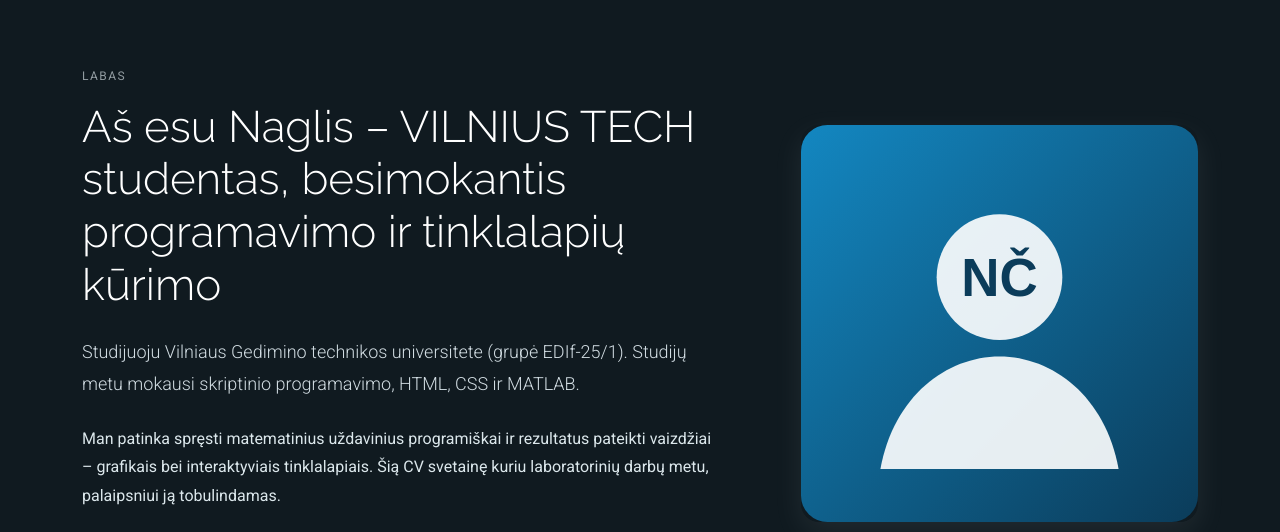
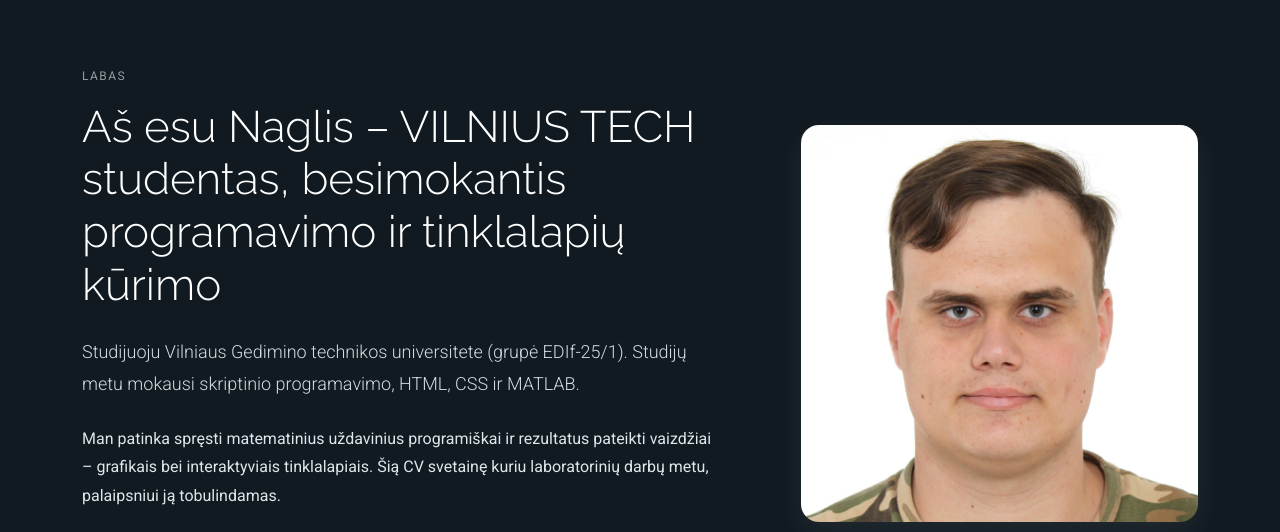
Before and after one commit to MrDiamondLTU/Naglis-Cekanauskas-LD-7-12-EDIf-25-1, a plain HTML site: page about.html in a window 1280 px wide. Shown: the part 232-764 px from the top of the page. Drawn offline with Linux system fonts and the light colour scheme.

Commit message:
Profilio nuotrauka vietoj avataro
Co-Authored-By: Claude Opus 5.5 <noreply@anthropic.com>

```diff
--- a/about.html
+++ b/about.html
@@ -99,7 +99,7 @@
 
           <div class="col-lg-5" data-aos="zoom-in" data-aos-delay="250">
             <figure class="profile-figure text-center text-lg-end">
-              <img src="assets/img/profile/profile-nc.svg" alt="Naglis Čekanauskas – CV svetainės profilio paveikslas" width="600" height="600" class="img-fluid profile-photo">
+              <img src="assets/img/profile/naglis-cekanauskas.jpg" alt="Naglio Čekanausko portretinė nuotrauka" width="800" height="800" class="img-fluid profile-photo">
             </figure>
           </div>
         </div>
```
Also changed, not shown: index.html (+1 -1 lines), assets/img/profile/naglis-cekanauskas.jpg (added), assets/img/profile/profile-nc.svg (deleted).
